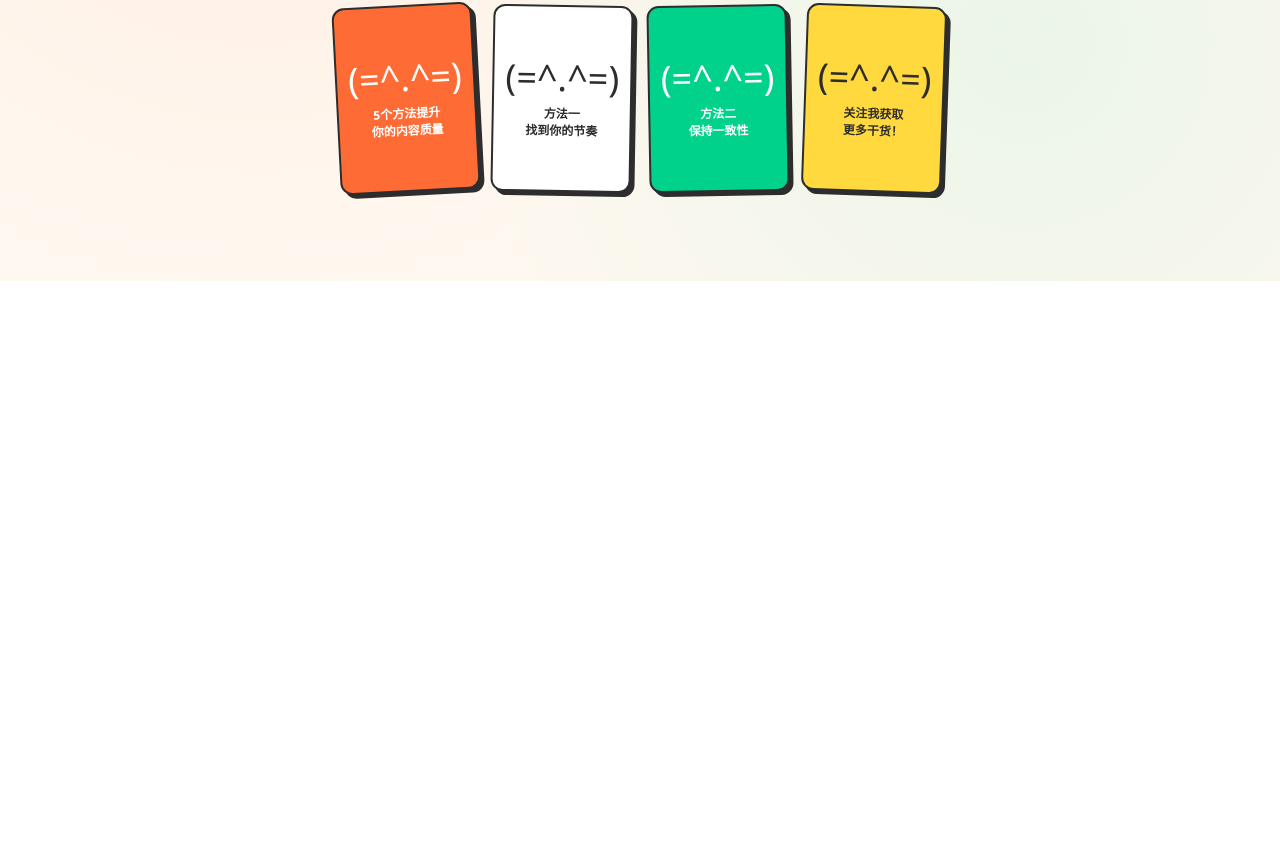
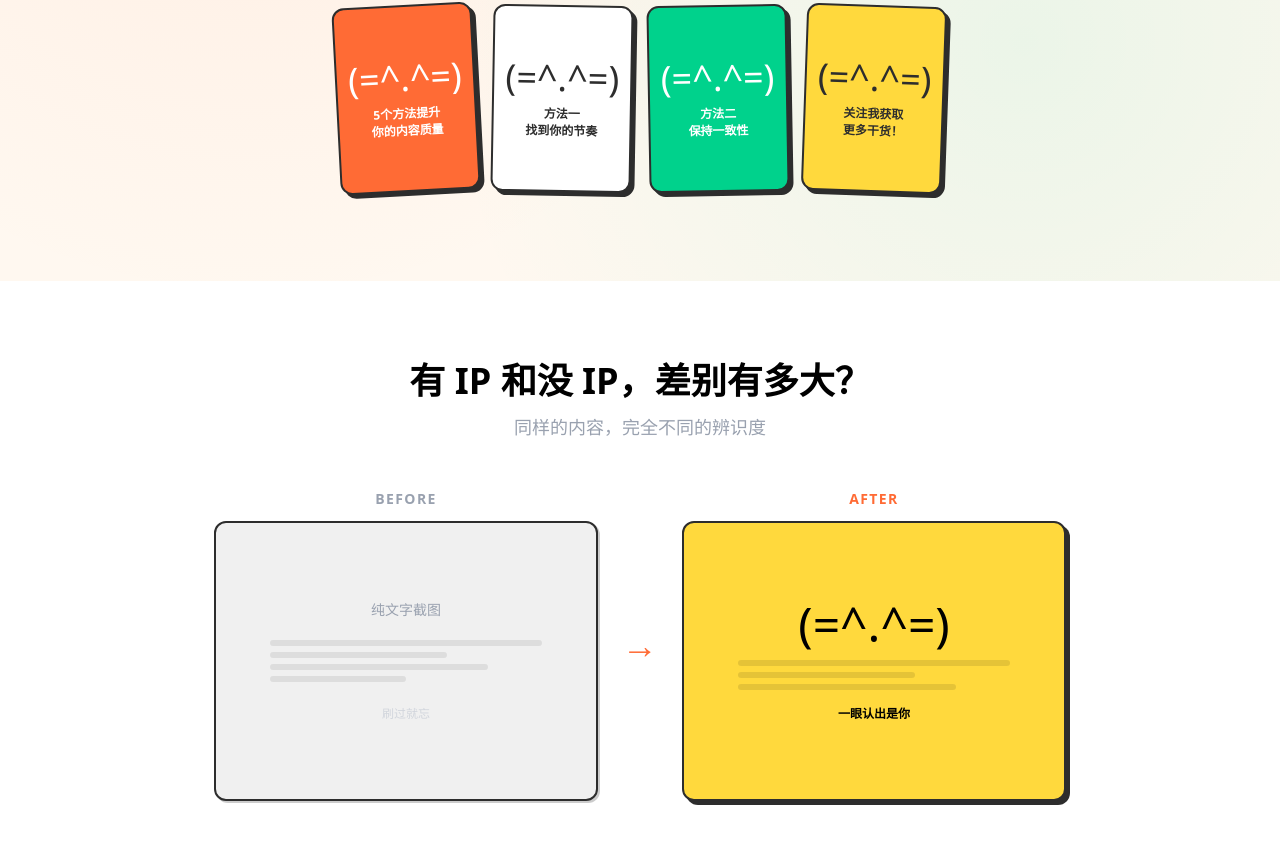
Before and after one commit to SolvoHQ/DoodleIP, a Next.js app: page / in a window 1280 px wide. Shown: the part 519-1362 px from the top of the page. Before the commit the page ends 800 px from the top, so only its background shows below. Built offline with nearby package versions, Linux system fonts and the light colour scheme.

Commit message:
feat: add Before/After comparison section

```diff
--- a/app/page.tsx
+++ b/app/page.tsx
@@ -1,9 +1,11 @@
 import { Hero } from "@/components/hero";
+import { Compare } from "@/components/compare";
 
 export default function Home() {
   return (
     <main>
       <Hero />
+      <Compare />
     </main>
   );
 }
--- /dev/null
+++ b/components/compare.tsx
@@ -0,0 +1,48 @@
+export function Compare() {
+  return (
+    <section className="py-20 px-6 max-w-[900px] mx-auto text-center">
+      <h2 className="text-3xl md:text-4xl font-black mb-3">
+        有 IP 和没 IP，差别有多大？
+      </h2>
+      <p className="text-lg text-gray-400 mb-12">同样的内容，完全不同的辨识度</p>
+
+      <div className="grid grid-cols-1 md:grid-cols-[1fr_auto_1fr] gap-6 items-center">
+        {/* Before */}
+        <div className="flex flex-col gap-3">
+          <span className="text-sm font-bold uppercase tracking-widest text-gray-400">
+            Before
+          </span>
+          <div className="aspect-[4/5] max-h-[280px] mx-auto w-full rounded-xl border-[2.5px] border-[#2D2D2D] bg-[#f0f0f0] shadow-[2px_2px_0_#ccc] flex flex-col items-center justify-center p-5 gap-2">
+            <span className="text-sm text-gray-400 mb-3">纯文字截图</span>
+            <div className="w-4/5 flex flex-col gap-1.5">
+              <div className="h-1.5 bg-[#ddd] rounded-full w-full" />
+              <div className="h-1.5 bg-[#ddd] rounded-full w-[65%]" />
+              <div className="h-1.5 bg-[#ddd] rounded-full w-[80%]" />
+              <div className="h-1.5 bg-[#ddd] rounded-full w-[50%]" />
+            </div>
+            <span className="text-xs text-gray-300 mt-4">刷过就忘</span>
+          </div>
+        </div>
+
+        {/* Arrow */}
+        <div className="text-4xl text-[#FF6B35] md:rotate-0 rotate-90">→</div>
+
+        {/* After */}
+        <div className="flex flex-col gap-3">
+          <span className="text-sm font-bold uppercase tracking-widest text-[#FF6B35]">
+            After
+          </span>
+          <div className="aspect-[4/5] max-h-[280px] mx-auto w-full rounded-xl border-[2.5px] border-[#2D2D2D] bg-[#FFD93D] shadow-[4px_4px_0_#2D2D2D] flex flex-col items-center justify-center p-5">
+            <div className="text-5xl mb-3">(=^.^=)</div>
+            <div className="w-4/5 flex flex-col gap-1.5">
+              <div className="h-1.5 bg-black/10 rounded-full w-full" />
+              <div className="h-1.5 bg-black/10 rounded-full w-[65%]" />
+              <div className="h-1.5 bg-black/10 rounded-full w-[80%]" />
+            </div>
+            <span className="text-xs font-bold mt-4">一眼认出是你</span>
+          </div>
+        </div>
+      </div>
+    </section>
+  );
+}
```
